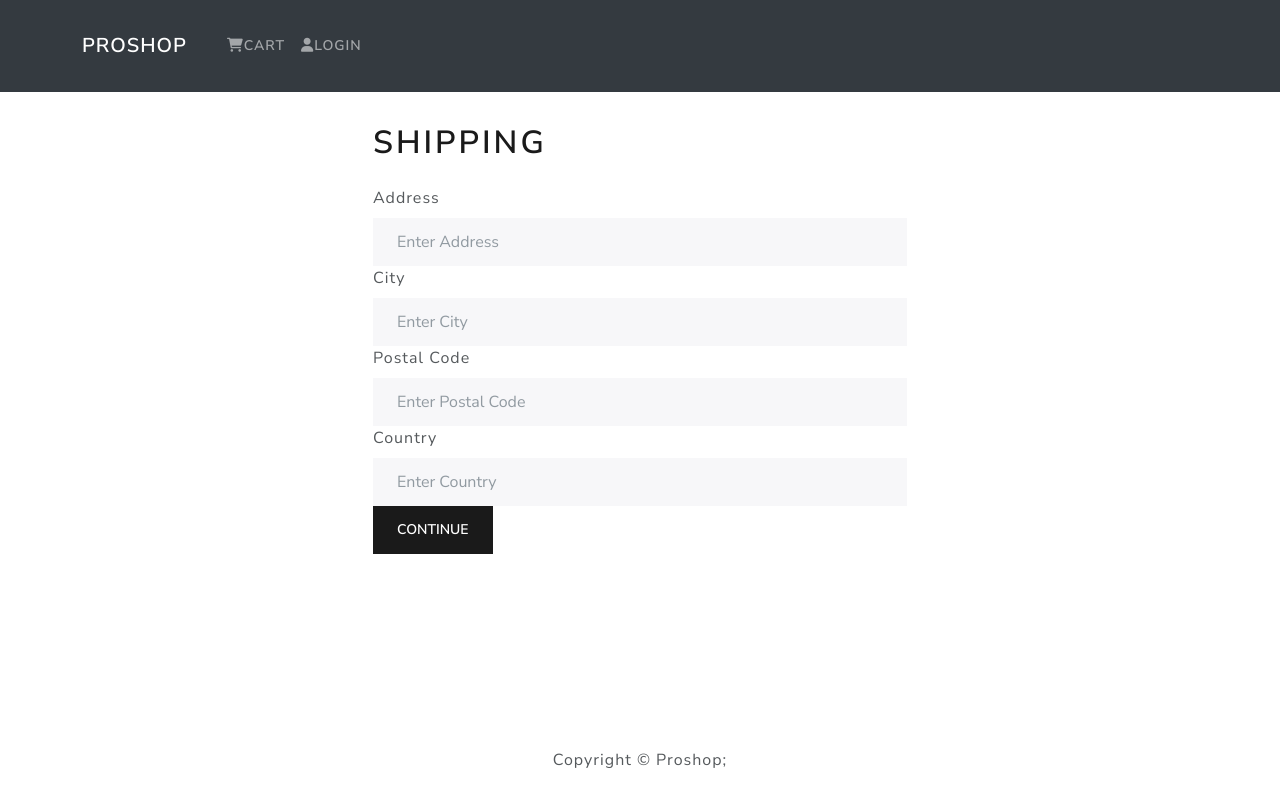
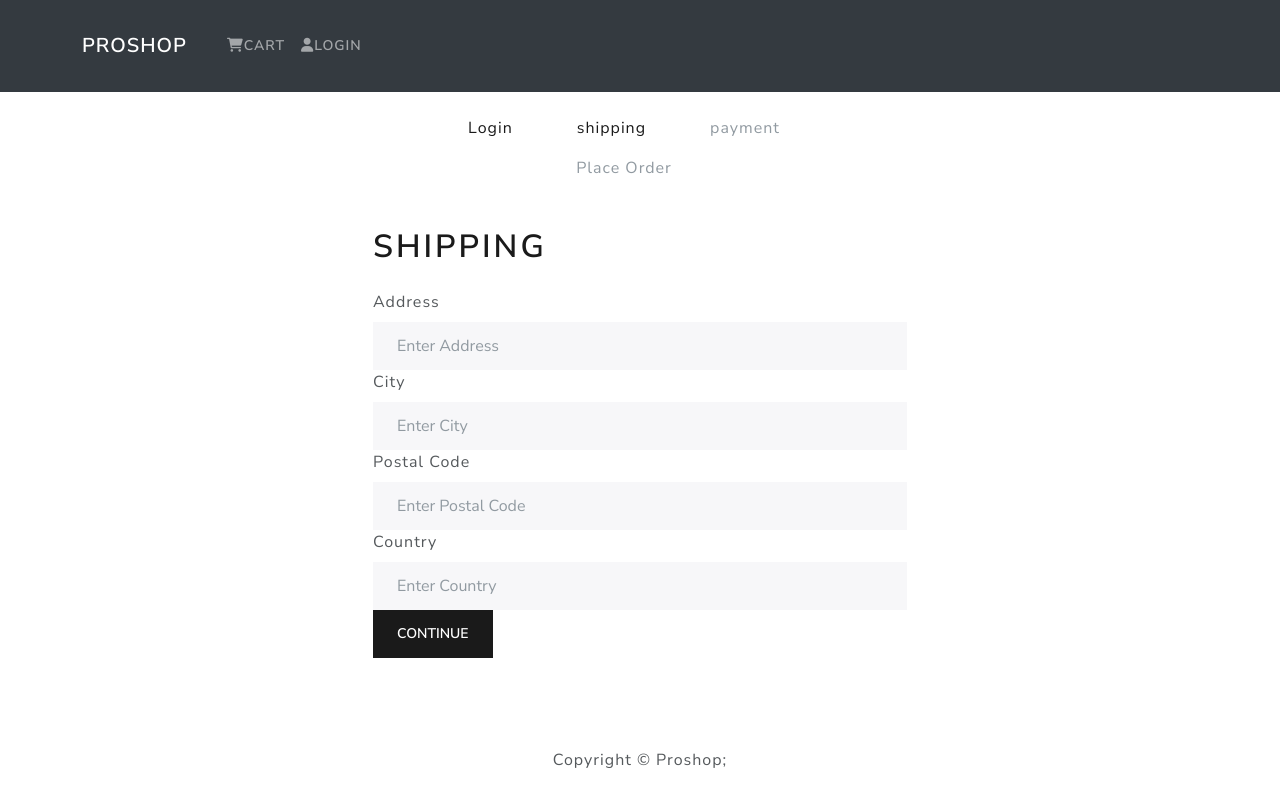
Before and after one commit to coding-with-ali/Ecom-web-app, a React (Create React App) app in the folder front-end/: page /shipping in a window 1280 px wide. Built offline with nearby package versions, Linux system fonts and the light colour scheme.

Commit message:
created the Navbar
so it is just to track the steps of the ordr

```diff
--- /dev/null
+++ b/front-end/src/components/CheckOutSteps.js
@@ -0,0 +1,50 @@
+import React from 'react'
+import { Nav } from 'react-bootstrap'
+import { LinkContainer } from 'react-router-bootstrap'
+
+function CheckOutSteps({ step1, step2, step3, step4 }) {
+    return (
+        <Nav className='justify-content-center mb-4'>
+            <Nav.Item>
+                {step1 ? (
+                    <LinkContainer to='/login'>
+                        <Nav.Link> Login</Nav.Link>
+                    </LinkContainer>
+                ):(
+                    <Nav.Link disabled>Login  </Nav.Link>
+                )}
+            </Nav.Item>
+            <Nav.Item>
+                {step2 ? (
+                    <LinkContainer to='/shipping'>
+                        <Nav.Link> shipping</Nav.Link>
+                    </LinkContainer>
+                ):(
+                    <Nav.Link disabled>shipping  </Nav.Link>
+                )}
+            </Nav.Item>
+            <Nav.Item>
+                {step3 ? (
+                    <LinkContainer to='/payment'>
+                        <Nav.Link> payment</Nav.Link>
+                    </LinkContainer>
+                ):(
+                    <Nav.Link disabled>payment  </Nav.Link>
+                )}
+            </Nav.Item>
+            <Nav.Item>
+                {step4 ? (
+                    <LinkContainer to='/placeorder'>
+                        <Nav.Link> Place Order</Nav.Link>
+                    </LinkContainer>
+                ):(
+                    <Nav.Link disabled>Place Order  </Nav.Link>
+                )}
+            </Nav.Item>
+
+
+        </Nav>
+    )
+}
+
+export default CheckOutSteps
--- a/front-end/src/screens/ShippingScreen.js
+++ b/front-end/src/screens/ShippingScreen.js
@@ -5,6 +5,7 @@
 import {useDispatch, useSelector} from 'react-redux';
 import { useNavigate } from 'react-router-dom';
 import {saveShippingAddress} from '../actions/cartActions'
+import CheckOutSteps from '../components/CheckOutSteps';
 
 
 function ShippingScreen() {
@@ -26,6 +27,7 @@
   }
   return (
     <FormCotainer>
+      <CheckOutSteps step1 step2/>
       <h1>Shipping</h1>
       <Form onSubmit={submitHandler}>
       <Form.Group controlId = 'address'>
```
